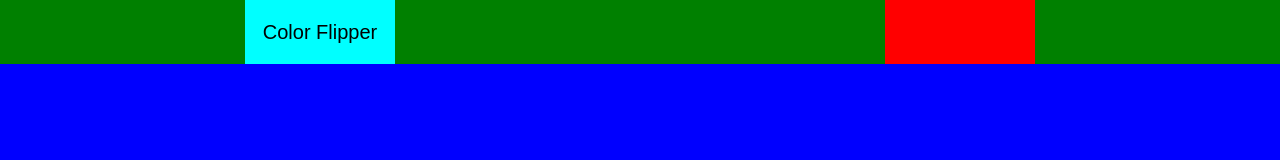
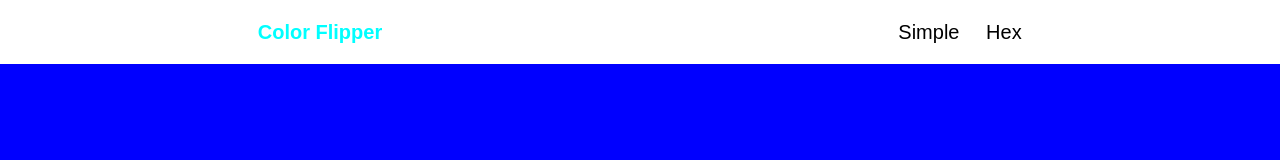
Before and after one commit to Ibrahim-abdulwahab/colors_background, a plain HTML site: page index.html in a window 1280 px wide. Drawn offline with Linux system fonts and the light colour scheme.

Commit message:
finish stylizing the header

```diff
--- a/index.html
+++ b/index.html
@@ -13,11 +13,11 @@
                 Color Flipper
             </div>
             <div class="options">
-                <div class="Simple">
-
+                <div class="simple">
+                    <p>Simple</p>
                 </div>
-                <div class="Hex">
-
+                <div class="hex">
+                    <p>Hex</p>
                 </div>
             </div>
         </header>
--- a/style.css
+++ b/style.css
@@ -11,14 +11,12 @@ html {
 main{
     height: 100vh;
     width:100vw;
-    background-color: red;
     display: flex;
     flex-direction: column;
 }
 header{
     width: 100%;
     height: 8%;
-    background-color: green;
     display: flex;
     justify-content: space-around;
 }
@@ -30,15 +28,38 @@ header{
 .title{
     height: 100%;
     width:150px;
-    background-color:aqua;
+    display: flex;
+    justify-content: center;
+    align-items: center;
+    font-size: 2em;
+    font-weight: 700;
+    color: aqua;
+}
+
+.options{
+    height: 100%;
+    width:150px;
+    display: flex;
+}
+.simple{
+    height: 100%;
+    flex-grow: 1;
     display: flex;
     justify-content: center;
     align-items: center;
     font-size: 2em;
 }
-
-.options{
+.simple p:hover{
+   color: aqua;
+}
+.hex{
     height: 100%;
-    width:150px;
-    background-color: red;
+    flex-grow: 1;
+    display: flex;
+    justify-content: center;
+    align-items: center;
+    font-size: 2em;
 }
+.hex p:hover{
+    color: aqua;
+}
```
